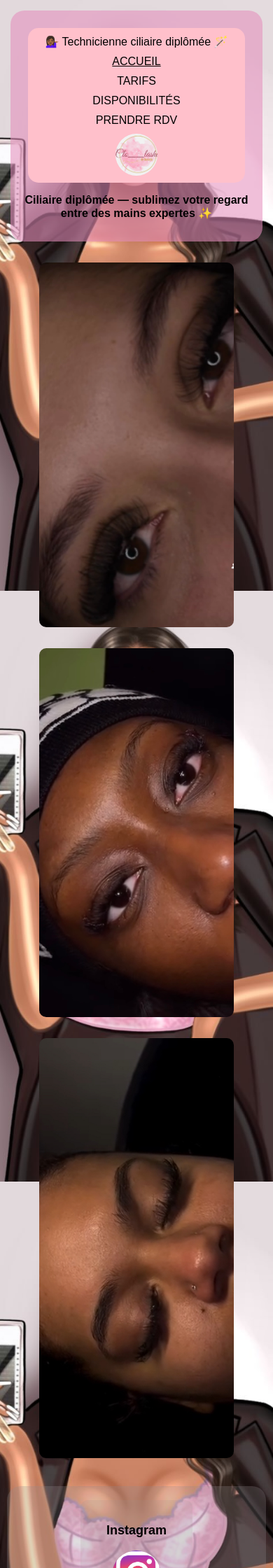
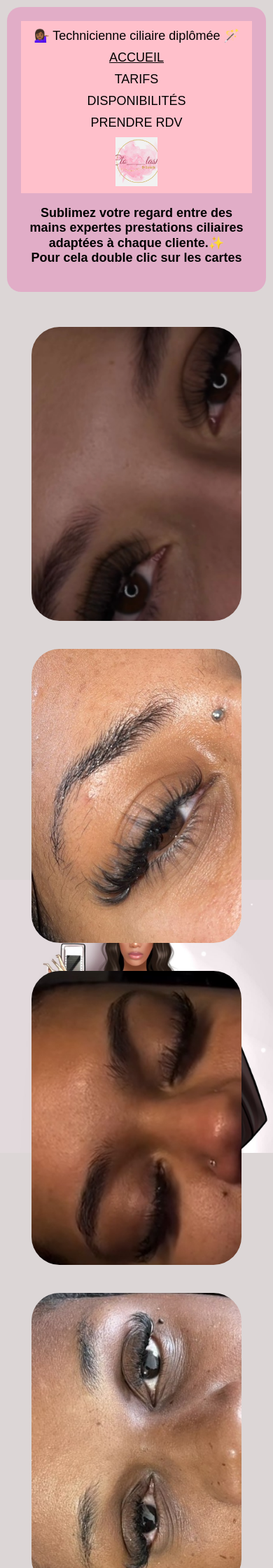
Before and after one commit to ameliaengo/clolash, a PHP site: page / in a window 390 px wide. Shown: the top 2240 px of the page at 70% size. Run offline with PHP 8.4, Linux system fonts and the light colour scheme.

Commit message:
responsive

```diff
--- a/css/style.css
+++ b/css/style.css
@@ -1,47 +1,35 @@
-/* ===== RESET ===== */
-* {
-  box-sizing: border-box;
-}
-
 /* ===== BODY ===== */
 body {
   margin: 0;
   font-family: Arial, sans-serif;
   background-image: url('../images/pdp.jpg');
   background-attachment: fixed;
-  background-size: cover;
+  background-size: contain;
   background-position: center;
   background-repeat: no-repeat;
   background-color: #d5ceced2;
   min-height: 100vh;
 }
 
-/* ===== BANDEROLE HAUT ===== */
+/* ===== BANDEROLE ===== */
 .banderole {
   background-color: pink;
-  padding: 10px;
-  margin: 10px;
-  border-radius: 15px;
+  padding: 10px 0;
 }
 
-.banderole .flex {
+.flex {
   display: flex;
   justify-content: space-around;
   align-items: center;
   flex-wrap: wrap;
+  text-align: center;
   gap: 10px;
 }
 
 .banderole a {
+  text-decoration: none;
   color: black;
-  text-decoration: none;
   font-size: 18px;
-  white-space: nowrap;
-}
-
-.banderole a:hover {
-  color: rgb(184, 46, 98);
-  text-decoration: underline;
 }
 
 .souligne {
@@ -50,156 +38,170 @@ body {
 
 .banderole img {
   width: 60px;
-  height: 60px;
+  height: 70px;
   object-fit: cover;
-  border-radius: 50%;
 }
 
 /* ===== MAIN ===== */
 main {
   background-color: rgba(229, 143, 189, 0.57);
+  margin: 10px;
   padding: 20px;
   border-radius: 20px;
-  margin: 20px;
 }
 
 .intro {
-  font-size: 16px;
+  text-align: center;
+  font-size: 18px;
+}
+
+/* ===== CARTES FLIP ===== */
+.imag {
+  display: flex;
+  justify-content: center;
+  flex-wrap: wrap;
+  gap: 40px;
+  padding: 40px 20px;
+}
+
+.card {
+  width: 230px;
+  height: 400px;
+}
+
+.card-inner {
+  width: 100%;
+  height: 100%;
+  position: relative;
+  transition: transform 0.6s;
+  transform-style: preserve-3d;
+}
+
+.card:active .card-inner {
+  transform: rotateY(180deg);
+}
+
+.card-front,
+.card-back {
+  position: absolute;
+  width: 100%;
+  height: 100%;
+  border-radius: 40px;
+  backface-visibility: hidden;
+  overflow: hidden;
+}
+
+.card-front img {
+  width: 100%;
+  height: 100%;
+  object-fit: cover;
+}
+
+.card-back {
+  background-color: pink;
+  color: black;
+  transform: rotateY(180deg);
+  display: flex;
+  justify-content: center;
+  align-items: center;
+  flex-direction: column;
   text-align: center;
 }
 
 /* ===== FOOTER ===== */
 footer {
+  padding: 60px 20px;
+  background-color: rgba(143, 137, 140, 0);
+  border-radius: 20px;
+  text-align: center;
   display: flex;
-  flex-direction: column;
-  align-items: center;
-  gap: 60px;
-  margin: 40px 20px;
+  justify-content: center;
 }
 
-/* ===== PHOTOS ===== */
-.imag {
+.diplome {
   display: flex;
-  flex-wrap: wrap;
   justify-content: center;
-  gap: 30px;
+  align-items: center;
+  width: 100%;
 }
 
-.imag img {
-  width: 200px;
+.diplome img {
+  max-width: 500px; /* taille max sur grand écran */
+  width: 100%;      /* prend toute la largeur du conteneur */
   height: auto;
+  display: block;
   border-radius: 10px;
-  transition: transform 0.3s ease;
+  box-shadow: 0 4px 10px rgba(0, 0, 0, 0);
 }
 
-.imag img:hover {
-  transform: scale(1.05);
-}
-
-/* ===== BANDEROLE BAS ===== */
+/* ===== AUTRES CONTENEURS ===== */
 .tout {
   display: flex;
-  flex-wrap: wrap;
+  align-items: center;
   justify-content: center;
-  align-items: center;
-  gap: 40px;
-  background-color: rgba(143, 137, 140, 0.277);
-  padding: 30px;
-  width: 100%;
+  gap: 150px;
+  background-color: rgba(143, 137, 140, 0.144);
+  padding: 20px;
   border-radius: 20px;
   text-align: center;
 }
 
-.tout p {
-  max-width: 400px;
+.container {
+  background-color: rgba(153, 146, 146, 0);
+  width: 180px;
+  height: 180px;
+  border-radius: 15px;
+  display: flex;
+  justify-content: center;
+  align-items: center;
+  flex-direction: column;
 }
 
-/* ===== CARTES ===== */
-.container {
-  background-color: rgba(153, 146, 146, 0.162);
-  width: 180px;
-  height: 180px;
-  border-radius: 10px;
-  display: flex;
-  flex-direction: column;
-  justify-content: center;
-  align-items: center;
-  text-align: center;
-}
-
-.container:hover {
-  background-color: rgba(95, 84, 84, 0.738);
-}
-
-.container p {
-  font-size: 18px;
-  font-weight: bold;
-}
-
-/* ===== IMAGES CARTES ===== */
 .container img {
   width: 70px;
   height: 70px;
   border-radius: 50%;
   object-fit: cover;
-  transition: transform 0.3s ease;
 }
 
-.container img:hover {
-  transform: scale(1.15);
-  cursor: pointer;
+.coucou img {
+  width: 80px;
+  height: 80px;
+  border-radius: 50%;
 }
 
-/* ===== PLAN ===== */
-.coucou img {
-  width: 120px;
-  height: auto;
-  border-radius: 10px;
+.description {
+  max-width: 300px;
 }
 
-/* ===== IMAGES GRANDES (tarifs / dispo / diplome) ===== */
-.page-image img,
-.image img {
-  max-width: 100%;
-  height: auto;
-  border-radius: 15px;
-}
-
-/* ============================= */
-/* ===== RESPONSIVE MOBILE ===== */
-/* ============================= */
-
+/* ===== RESPONSIVE ===== */
 @media (max-width: 768px) {
 
-  .banderole .flex {
+  /* banderole verticale */
+  .flex {
     flex-direction: column;
+    gap: 10px;
   }
 
-  .banderole a {
-    font-size: 16px;
+  /* cartes plus larges sur mobile */
+  .card {
+    width: 90%;
+    max-width: 300px;
+    height: 420px;
   }
 
-  main {
-    margin: 15px;
-    padding: 15px;
+  /* footer diplome mobile */
+  footer {
+    padding: 40px 10px;
   }
 
-  footer {
-    gap: 40px;
-    margin: 30px 10px;
+  .diplome img {
+    max-width: 90%;
   }
 
-  .imag img {
-    width: 75%;
-  }
-
-  .container {
-    width: 160px;
-    height: 160px;
-  }
-
+  /* conteneurs tout et container empilés */
   .tout {
-    padding: 20px;
-    gap: 30px;
+    flex-direction: column;
+    gap: 20px;
   }
 }
--- a/index.html
+++ b/index.html
@@ -3,16 +3,14 @@
 <head>
   <meta charset="UTF-8">
   <meta name="viewport" content="width=device-width, initial-scale=1.0">
-
   <title>Accueil</title>
   <link rel="stylesheet" href="css/style.css">
 </head>
 
 <body>
 
+  <!-- ===== MAIN ===== -->
   <main>
-
-    <!-- BANDEROLE DU HAUT -->
       <div class="banderole">
     <div class="flex">
       <a href="diplome.html">💁🏾‍♀️ Technicienne ciliaire diplômée 🪄</a>
@@ -23,25 +21,68 @@
       <img src="images/photof.jpg" alt="logo">
     </div>
   </div>
-
-    <!-- TEXTE -->
     <p class="intro">
-      <strong>Ciliaire diplômée — sublimez votre regard entre des mains expertes ✨</strong>
+      <strong>Sublimez votre regard entre des mains expertes prestations ciliaires adaptées à chaque cliente.✨<br> Pour cela double clic sur les cartes</strong>
     </p>
-
   </main>
 
-  <!-- FOOTER -->
+  <!-- ===== SECTION CARTES ===== -->
+  <section class="imag">
+
+    <div class="card">
+      <div class="card-inner">
+        <div class="card-front">
+          <img src="images/cil1.jpg" alt="">
+        </div>
+        <div class="card-back">
+          <h3>Volume Russe</h3>
+          <p>Effet intense et glamour ✨</p>
+        </div>
+      </div>
+    </div>
+
+    <div class="card">
+      <div class="card-inner">
+        <div class="card-front">
+          <img src="images/cil2.jpg" alt="">
+        </div>
+        <div class="card-back">
+
+          <h3>Wispy</h3>
+          <p>Effet subtile et vaporeux 😙</p>
+        </div>
+      </div>
+    </div>
+
+    <div class="card">
+      <div class="card-inner">
+        <div class="card-front">
+          <img src="images/cil4.jpg" alt="">
+        </div>
+        <div class="card-back">
+          <h3>Pose complète</h3>
+          <p>Naturel mais structuré 💕</p>
+        </div>
+      </div>
+    </div>
+
+    <div class="card">
+      <div class="card-inner">
+        <div class="card-front">
+          <img src="images/cil5.jpg" alt="">
+        </div>
+        <div class="card-back">
+          <h3>Pose Mixte</h3>
+          <p>Regard intense et naturel 🤩</p>
+        </div>
+      </div>
+    </div>
+
+  </section>
+
+  <!-- ===== FOOTER ===== -->
   <footer>
 
-    <!-- PHOTOS -->
-    <div class="imag">
-      <img src="images/cil1.jpg" alt="">
-      <img src="images/cil3.jpg" alt="">
-      <img src="images/cil4.jpg" alt="">
-    </div>
-
-    <!-- BANDEROLE DU BAS -->
     <div class="tout">
 
       <div class="container">
@@ -51,9 +92,10 @@
         </a>
       </div>
 
-      <p><strong> entreprise est spécialisée dans les soins et l’embellissement du regard. Grâce à un savoir-faire précis et<br> des produits de qualité,
-         nous proposons des prestations ciliaires adaptées à chaque cliente. <br>Pour en savoir plus sur nos services, cliquez sur le logo instagram. <br>Pour toute demande
-         ou prise de contact, remonter et allez sur prendre rdv </strong></p>
+      <p class="description">
+        Entreprise spécialisée dans l’embellissement du regard.
+        Prestations ciliaires adaptées à chaque cliente.
+        Cliquez sur Instagram pour découvrir plus ✨</p>
 
       <div class="coucou">
         <p><strong>Nous trouver</strong></p>
```
Also changed, not shown: diplome.html (+41 -12 lines), disponibilites.html (+42 -11 lines), tarifs.html (+43 -13 lines), cil1.html (added), cil2.html (added), images/cil2.jpg, images/cil3.jpg (deleted), images/cil4.jpg, images/cil5.jpg (added). Lines whose indentation alone changed are shown as unchanged.
